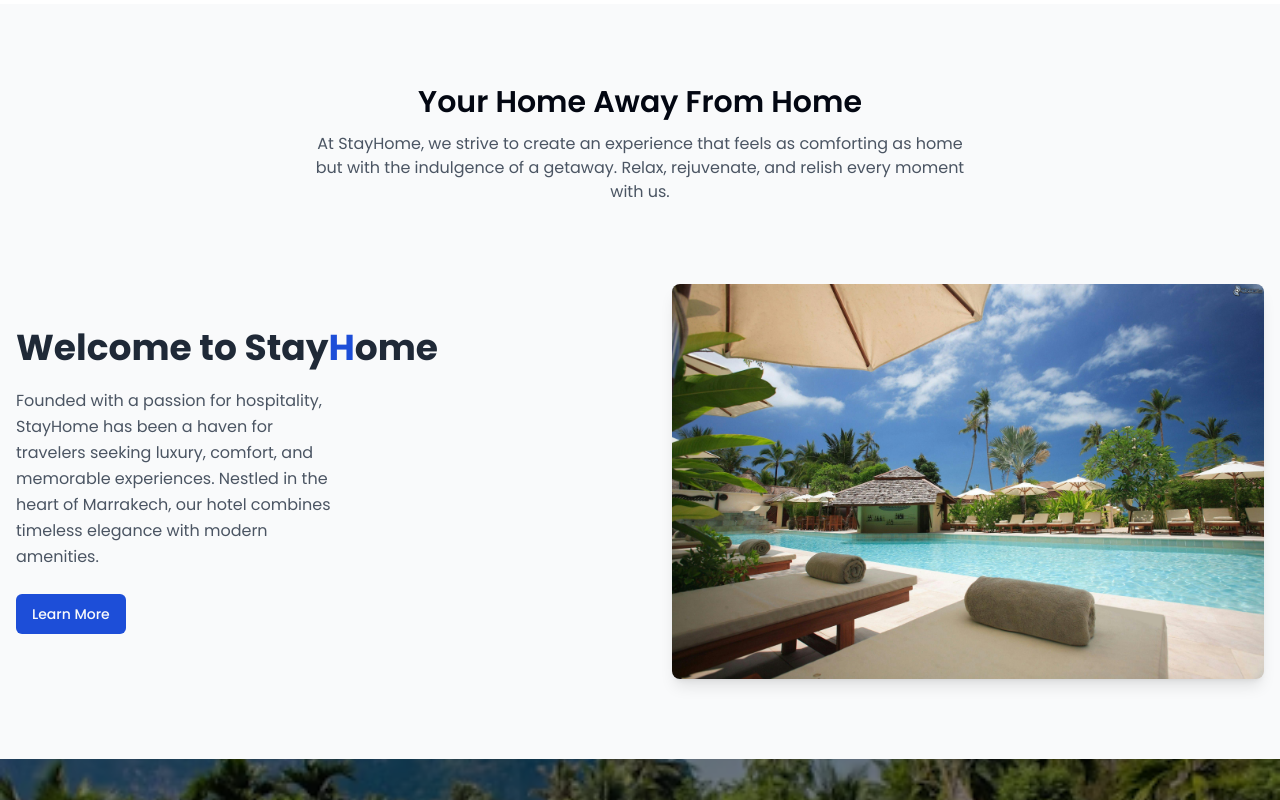
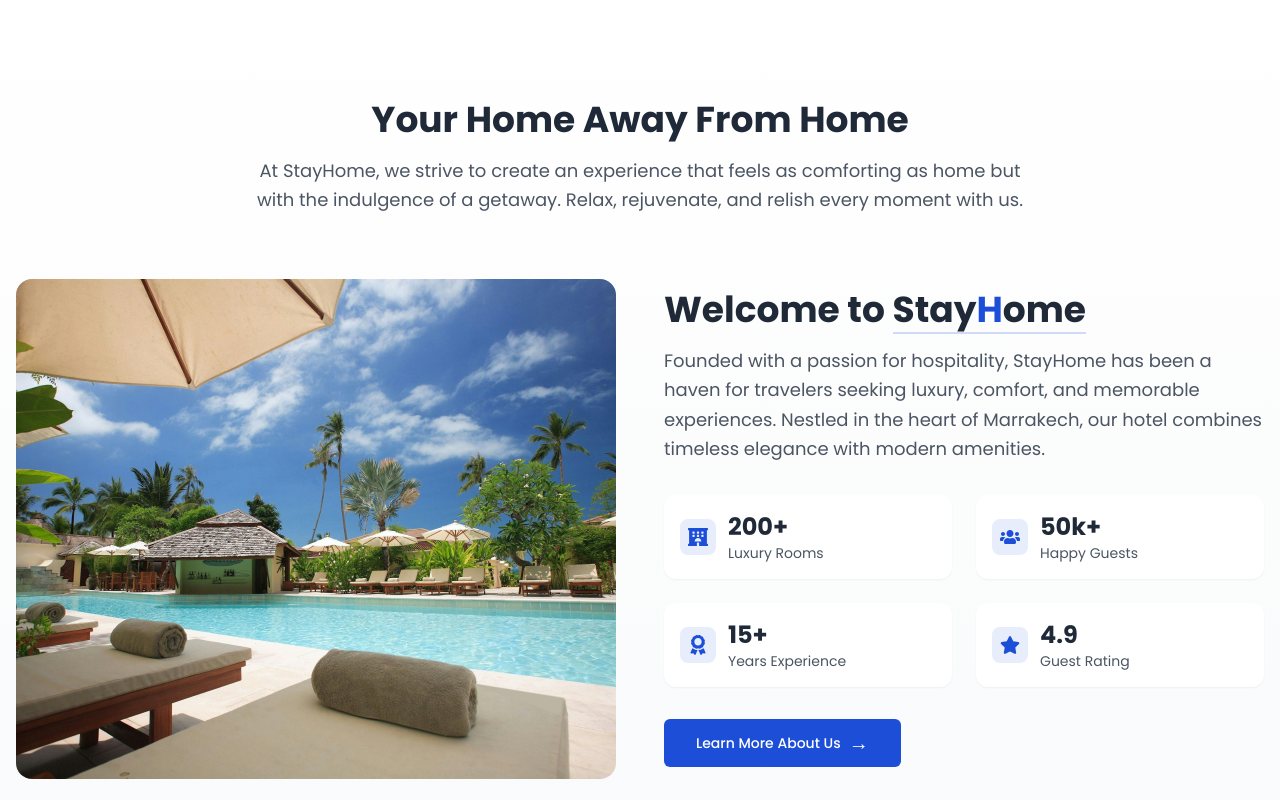
Before and after one commit to khalidesskali/Hotel-Booking-Project, a React (Vite) app in the folder frontend/: page / in a window 1280 px wide. Shown: the part 2180-2980 px from the top of the page. Built offline with nearby package versions, Linux system fonts and the light colour scheme; no server answers.

Commit message:
Revamp AboutUs component with improved layout, enhanced styling, and added statistics section for better user engagement

```diff
--- a/frontend/src/components/AboutUs.jsx
+++ b/frontend/src/components/AboutUs.jsx
@@ -2,43 +2,123 @@
 import { Link } from "react-router";
 import hotel from "../images/hotel.jpg";
 import { Button } from "./ui/button";
+import { FaHotel, FaStar, FaUsers, FaAward } from "react-icons/fa";
 
 const AboutUs = ({ title, description }) => {
   return (
-    <section className="py-20 bg-gray-50">
+    <section className="py-16 md:py-24 bg-gradient-to-b from-white to-gray-50">
       <div className="container mx-auto px-4">
-        <div className="mb-20">
-          <h2 className="text-3xl font-semibold text-center mb-3">{title}</h2>
-          <p className="text-gray-600 max-w-2xl mx-auto text-center">
-            {description}
-          </p>
+        {/* Header Section */}
+        <div className="max-w-3xl mx-auto text-center mb-16">
+          <h2 className="text-3xl md:text-4xl font-bold text-gray-800 mb-4">
+            {title}
+          </h2>
+          <p className="text-gray-600 text-lg leading-relaxed">{description}</p>
         </div>
-        <div className="relative flex flex-col md:flex-row items-center md:items-start gap-8 md:gap-16">
-          <div className="md:w-1/2  flex flex-col   text-center md:text-left">
-            <div className="md:w-1/2 w-full text-center md:text-left  md:absolute md:top-1/2 md:-translate-y-1/2">
-              <h3 className="text-4xl  font-bold text-gray-800 mb-5">
+
+        {/* Main Content */}
+        <div className="grid md:grid-cols-2 gap-12 items-center">
+          {/* Image Section */}
+          <div className="relative order-2 md:order-1">
+            <div className="relative rounded-2xl overflow-hidden group">
+              <img
+                src={hotel}
+                alt="About us visual"
+                className="w-full h-[400px] md:h-[500px] object-cover transition-transform
+                 duration-500 group-hover:scale-105"
+                loading="lazy"
+              />
+              <div
+                className="absolute inset-0 bg-gradient-to-t from-black/30 to-transparent
+               opacity-0 group-hover:opacity-100 transition-opacity duration-300"
+              ></div>
+            </div>
+            {/* Decorative Elements */}
+            <div className="absolute -z-10 -bottom-4 -left-4 w-32 h-32 bg-primary/5 rounded-full blur-2xl"></div>
+            <div className="absolute -z-10 -top-4 -right-4 w-32 h-32 bg-primary/5 rounded-full blur-2xl"></div>
+          </div>
+
+          {/* Content Section */}
+          <div className="order-1 md:order-2">
+            <div className="space-y-8">
+              <div>
+                <h3 className="text-3xl md:text-4xl font-bold text-gray-800 mb-4">
                   Welcome to{" "}
-                <span>
+                  <span className="relative inline-block">
                     Stay<span className="text-primary">H</span>ome
+                    <span className="absolute -bottom-1 left-0 w-full h-0.5 bg-primary/20"></span>
                   </span>
                 </h3>
-              <p className="max-md:mx-auto text-gray-600 leading-relaxed mb-6 w-80">
+                <p className="text-gray-600 leading-relaxed text-lg">
                   Founded with a passion for hospitality, StayHome has been a
                   haven for travelers seeking luxury, comfort, and memorable
                   experiences. Nestled in the heart of Marrakech, our hotel
                   combines timeless elegance with modern amenities.
                 </p>
-              <Button>
-                <Link to="/about">Learn More</Link>
+              </div>
+
+              {/* Stats Grid */}
+              <div className="grid grid-cols-2 gap-6">
+                <div className="bg-white p-4 rounded-xl shadow-sm hover:shadow-md transition-shadow duration-300">
+                  <div className="flex items-center gap-3">
+                    <div className="p-2 bg-primary/10 rounded-lg">
+                      <FaHotel className="text-xl text-primary" />
+                    </div>
+                    <div>
+                      <p className="text-2xl font-bold text-gray-800">200+</p>
+                      <p className="text-sm text-gray-600">Luxury Rooms</p>
+                    </div>
+                  </div>
+                </div>
+                <div className="bg-white p-4 rounded-xl shadow-sm hover:shadow-md transition-shadow duration-300">
+                  <div className="flex items-center gap-3">
+                    <div className="p-2 bg-primary/10 rounded-lg">
+                      <FaUsers className="text-xl text-primary" />
+                    </div>
+                    <div>
+                      <p className="text-2xl font-bold text-gray-800">50k+</p>
+                      <p className="text-sm text-gray-600">Happy Guests</p>
+                    </div>
+                  </div>
+                </div>
+                <div className="bg-white p-4 rounded-xl shadow-sm hover:shadow-md transition-shadow duration-300">
+                  <div className="flex items-center gap-3">
+                    <div className="p-2 bg-primary/10 rounded-lg">
+                      <FaAward className="text-xl text-primary" />
+                    </div>
+                    <div>
+                      <p className="text-2xl font-bold text-gray-800">15+</p>
+                      <p className="text-sm text-gray-600">Years Experience</p>
+                    </div>
+                  </div>
+                </div>
+                <div className="bg-white p-4 rounded-xl shadow-sm hover:shadow-md transition-shadow duration-300">
+                  <div className="flex items-center gap-3">
+                    <div className="p-2 bg-primary/10 rounded-lg">
+                      <FaStar className="text-xl text-primary" />
+                    </div>
+                    <div>
+                      <p className="text-2xl font-bold text-gray-800">4.9</p>
+                      <p className="text-sm text-gray-600">Guest Rating</p>
+                    </div>
+                  </div>
+                </div>
+              </div>
+
+              <Button
+                asChild
+                className="w-full md:w-auto bg-primary hover:bg-primary/90 text-white px-8 py-6
+                text-lg font-medium transition-all duration-300"
+              >
+                <Link
+                  to="/about"
+                  className="flex items-center justify-center gap-2"
+                >
+                  Learn More About Us
+                  <span className="text-xl">→</span>
+                </Link>
               </Button>
             </div>
-          </div>
-          <div className="md:w-1/2 -order-1 md:order-1">
-            <img
-              src={hotel}
-              alt="About us visual"
-              className="rounded-lg shadow-lg object-cover w-full h-full"
-            />
           </div>
         </div>
       </div>
--- a/frontend/src/components/FeaturedRooms.jsx
+++ b/frontend/src/components/FeaturedRooms.jsx
@@ -84,22 +84,29 @@
                     </div>
                   </div>
 
-                  <div className="p-6 max-h-[240px] h-full flex flex-col justify-evenly">
+                  <div className="p-6 2xl:max-h-[240px] 2xl:h-full flex flex-col">
+                    <div className="flex-grow">
                       <h3 className="text-2xl font-bold text-gray-800 mb-3">
                         {room.roomType}
                       </h3>
-                    <p className="text-gray-600 mb-4 line-clamp-2">
+                      <div className="h-[48px] mb-4">
+                        <p className="text-gray-600 line-clamp-2">
                           {room.description}
                         </p>
+                      </div>
 
                       <div className="flex items-center gap-4 mb-6">
                         <div className="flex items-center gap-1">
                           <FaBed className="text-primary" />
-                        <span className="text-sm text-gray-600">King Bed</span>
+                          <span className="text-sm text-gray-600">
+                            King Bed
+                          </span>
                         </div>
                         <div className="flex items-center gap-1">
                           <FaWifi className="text-primary" />
-                        <span className="text-sm text-gray-600">Free WiFi</span>
+                          <span className="text-sm text-gray-600">
+                            Free WiFi
+                          </span>
                         </div>
                         <div className="flex items-center gap-1">
                           <FaSwimmingPool className="text-primary" />
@@ -108,8 +115,9 @@
                           </span>
                         </div>
                       </div>
+                    </div>
 
-                    <div className="flex items-center justify-between">
+                    <div className="flex items-center justify-between mt-auto">
                       <div className="flex items-center gap-1">
                         <FaStar className="text-yellow-400" />
                         <span className="font-medium">4.9</span>
```
Lines whose indentation alone changed are shown as unchanged.
